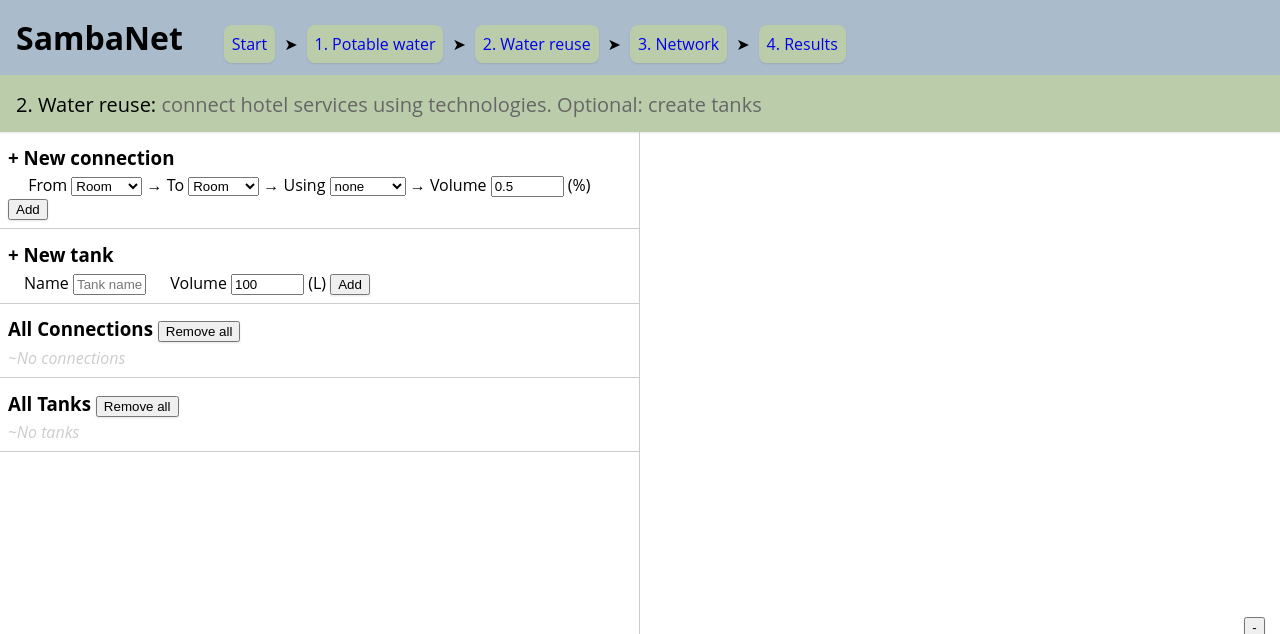
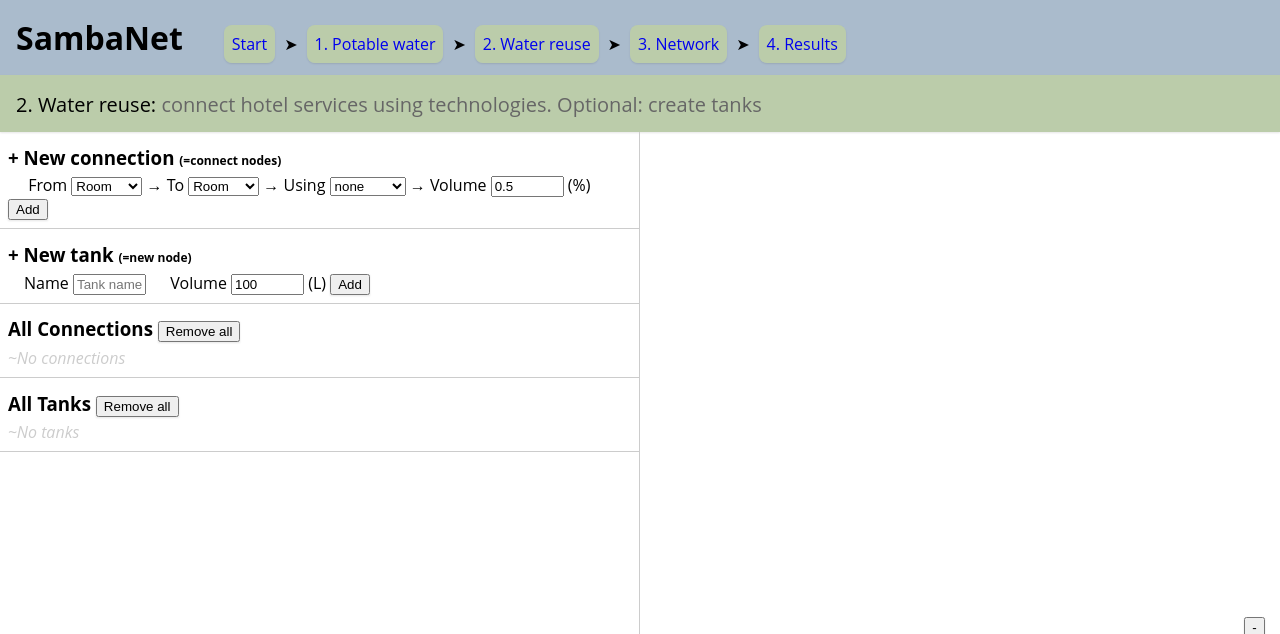
Before and after one commit to holalluis/demeaumed, a PHP site: page /reuse.php in a window 1280 px wide. Shown: the top 634 px of the page. Run offline with PHP 8.4, Linux system fonts and the light colour scheme; some libraries are stand-ins or nearby versions.

Commit message:
workinprogress

```diff
--- a/graph.php
+++ b/graph.php
@@ -21,9 +21,9 @@
 			switch(option)
 			{
 				case "-":
+					gravetat-=20;break;
+				case "+":
 					gravetat+=20;break;
-				case "+":
-					gravetat-=20;break;
 				default:return;break;
 			}
 
@@ -94,7 +94,7 @@
 				.selectAll("line")
 				.data(json.links)
 				.enter().append("line")
-				.attr("stroke-width", function(d) { return Math.sqrt(d.value); })
+				.attr("stroke-width", function(d) { return Math.sqrt(d.value)||1; })
 
 
 			//controla distancia dels nodes
--- a/reuse.php
+++ b/reuse.php
@@ -11,6 +11,8 @@
 		#newCon input {
 			width:65px;
 		}
+
+		span.small {font-size:12px}
 	</style>
 
 <script>
@@ -194,7 +196,7 @@
 <div class=inline style=width:50%>
 	<!--new connection menu-->
 	<div id=newCon>
-		<h3>+ New connection</h4>
+		<h3>+ New connection <span class=small>(=connect nodes)</span></h4>
 		&emsp; From   <select id=from>  </select>
 		&rarr; To 	  <select id=to>    </select>
 		&rarr; Using  <select id=using> </select>
@@ -204,7 +206,7 @@
 
 	<!--new tank menu-->
 	<div id=newTank>
-		<h3>+ New tank</h4>
+		<h3>+ New tank <span class=small>(=new node)</span></h4>
 		&emsp;Name   <input id=name   placeholder="Tank name"> &emsp;
 		Volume <input id=volume placeholder="Volume" type=number value=100> (L)
 		<button onclick=newTank()>Add</button>
```
